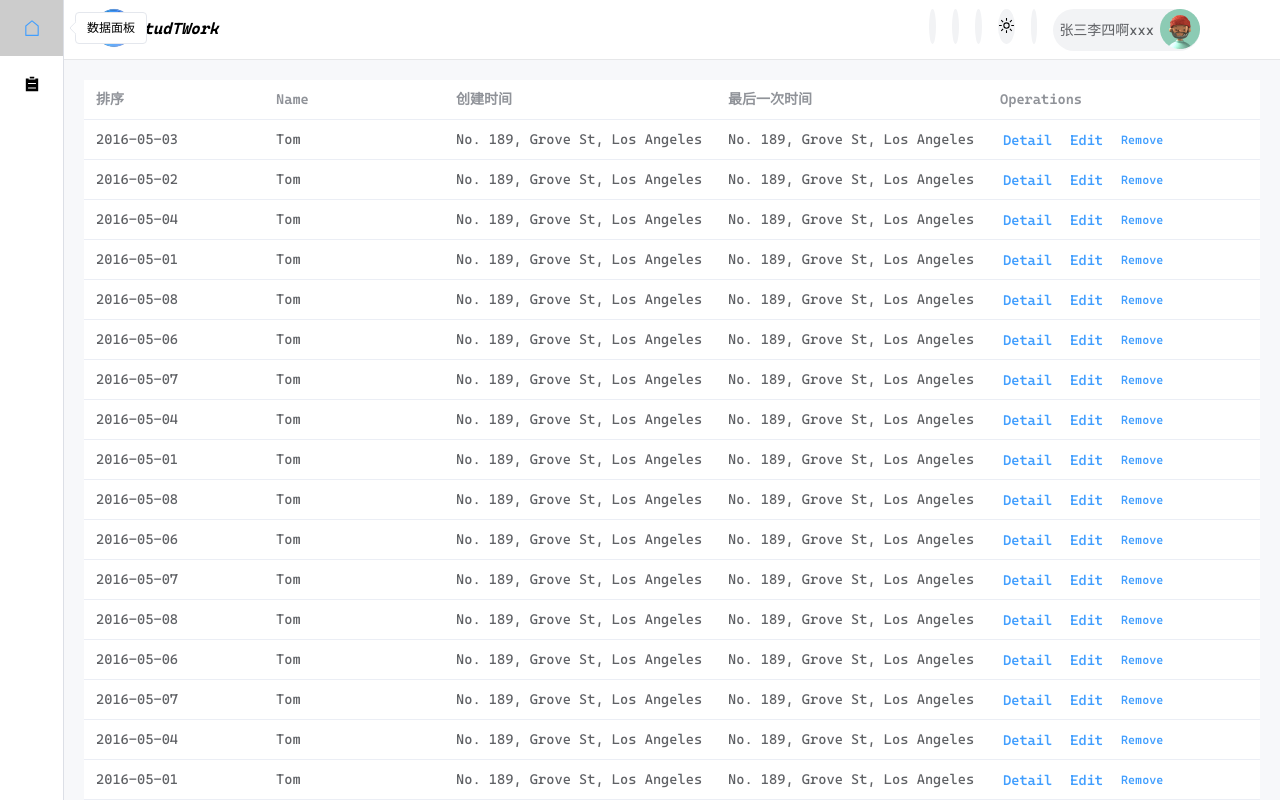
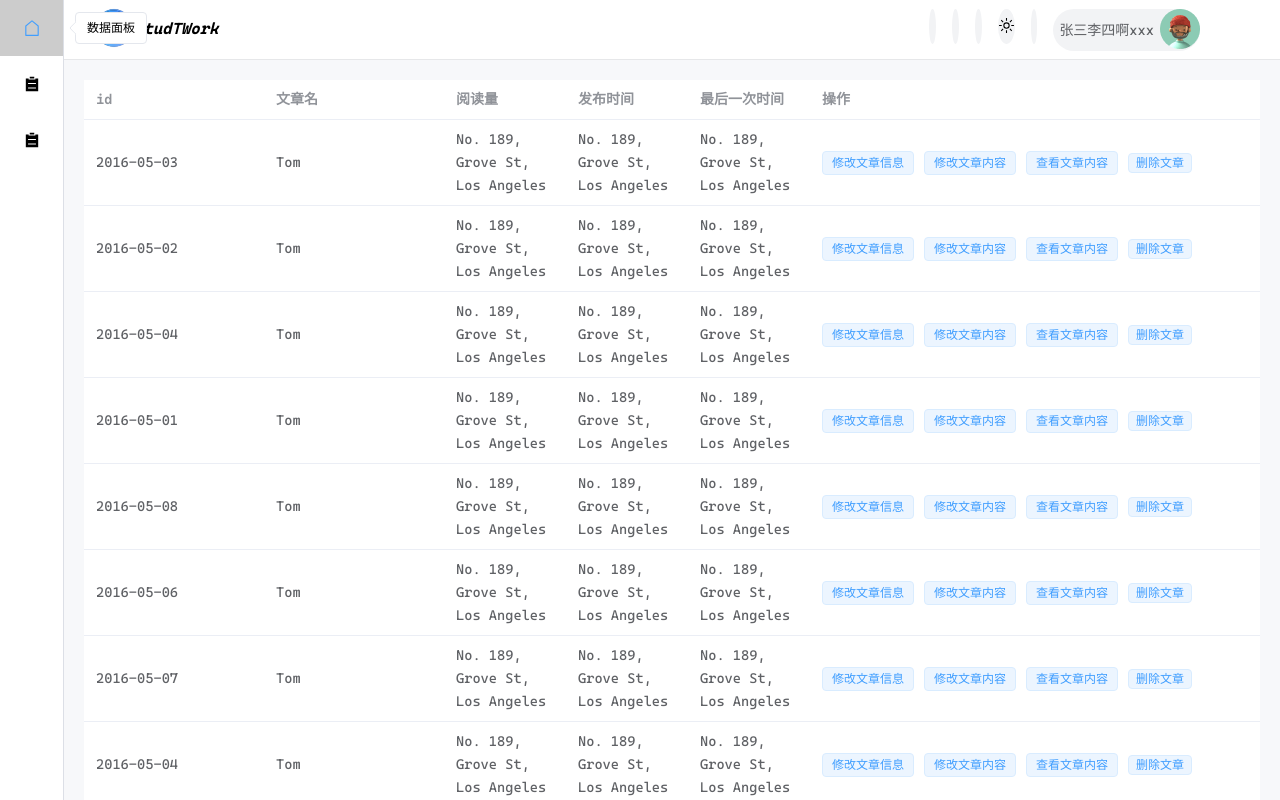
Before and after one commit to CodeGetters/studtworkFrond, a Vue app: page /articleList in a window 1280 px wide. Built offline with nearby package versions, Linux system fonts and the light colour scheme; a web font is replaced by a local one.

Commit message:
feat: ✨ add editarticle page

```diff
--- a/components.d.ts
+++ b/components.d.ts
@@ -27,6 +27,7 @@ declare module "vue" {
     ElSubMenu: (typeof import("element-plus/es"))["ElSubMenu"];
     ElTable: (typeof import("element-plus/es"))["ElTable"];
     ElTableColumn: (typeof import("element-plus/es"))["ElTableColumn"];
+    ElTag: (typeof import("element-plus/es"))["ElTag"];
     RouterLink: (typeof import("vue-router"))["RouterLink"];
     RouterView: (typeof import("vue-router"))["RouterView"];
   }
--- a/package.json
+++ b/package.json
@@ -29,6 +29,8 @@
     }
   },
   "dependencies": {
+    "@bytemd/plugin-gfm": "^1.21.0",
+    "@bytemd/vue-next": "^1.21.0",
     "@vueuse/core": "^10.4.1",
     "apexcharts": "^3.42.0",
     "axios": "^1.5.0",
--- a/src/layouts/base/AsideCom.vue
+++ b/src/layouts/base/AsideCom.vue
@@ -39,6 +39,12 @@ const setCollapse = (): void => {
             <template #title>文章列表</template>
           </el-menu-item>
         </router-link>
+        <router-link to="/editArticle">
+          <el-menu-item index="3">
+            <el-icon><List /></el-icon>
+            <template #title>创建文章</template>
+          </el-menu-item>
+        </router-link>
         <div absolute class="w100% top-96% flex justify-end">
           <div
             v-if="asideCollapse"
--- a/src/layouts/core/MainLayout.vue
+++ b/src/layouts/core/MainLayout.vue
@@ -36,7 +36,7 @@ watch(
             v-loading="loading"
             :style="`background-color: ${mainBgc};`"
           >
-            <router-view />
+            <router-view class="w100% h100%" />
           </el-main>
         </el-container>
       </el-container>
@@ -55,7 +55,7 @@ watch(
             v-loading="loading"
             :style="`background-color: ${mainBgc};`"
           >
-            <router-view />
+            <router-view class="w100% h100%" />
           </el-main>
         </el-container>
       </el-container>
--- a/src/pages/main/ArticleList.vue
+++ b/src/pages/main/ArticleList.vue
@@ -151,22 +151,23 @@ const tableData = ref([
 <template>
   <div id="articleList">
     <el-table :data="tableData" height="850" style="width: 100%">
-      <el-table-column prop="date" label="排序" width="180" />
-      <el-table-column prop="name" label="Name" width="180" />
-      <el-table-column prop="address" label="创建时间" />
+      <el-table-column prop="date" label="id" width="180" />
+      <el-table-column prop="name" label="文章名" width="180" />
+      <el-table-column prop="address" label="阅读量" />
+      <el-table-column prop="address" label="发布时间" />
       <el-table-column prop="address" label="最后一次时间" />
-      <el-table-column label="Operations">
+      <el-table-column label="操作" width="450">
         <template #default="scope">
-          <el-button link type="primary">Detail</el-button>
-          <el-button link type="primary">Edit</el-button>
-          <el-button
-            link
+          <el-tag class="mr10px" type="primary">修改文章信息</el-tag>
+          <el-tag class="mr10px" type="primary">修改文章内容</el-tag>
+          <el-tag class="mr10px" type="primary">查看文章内容</el-tag>
+          <el-tag
             type="primary"
             size="small"
             @click.prevent="deleteRow(scope.$index)"
           >
-            Remove
-          </el-button>
+            删除文章
+          </el-tag>
         </template>
       </el-table-column>
     </el-table>
--- /dev/null
+++ b/src/pages/main/EditArticle.vue
@@ -0,0 +1,78 @@
+<script setup lang="ts">
+import { ref } from "vue";
+import gfm from "@bytemd/plugin-gfm";
+import { Editor } from "@bytemd/vue-next";
+import "bytemd/dist/index.css";
+
+const articleValue = ref<string>("");
+const articleCon = ref<string>("");
+
+const plugins = [gfm()];
+
+const handleChange = (val: string): void => {
+  articleValue.value = val;
+};
+
+const dialogVisible = ref(false);
+</script>
+<template>
+  <div id="editArticle" flex flex-col>
+    <div class="articleInfo w100% h70px flex flex-row items-center bg-#fff">
+      <el-input
+        v-model="articleCon"
+        maxlength="30"
+        placeholder="请输入文章内容"
+        show-word-limit
+        type="text"
+        class="h100%"
+      />
+      <div class="buttonGroup w20% mx20px">
+        <el-button>草稿箱</el-button>
+        <el-button>发布</el-button>
+        <el-button
+          ><div i-basil:exchange-solid @click="dialogVisible = true"
+        /></el-button>
+      </div>
+    </div>
+    <div class="articleCenter w100%">
+      <Editor
+        class="w100% h100%"
+        :value="articleValue"
+        :plugins="plugins"
+        @change="handleChange"
+      />
+    </div>
+    <el-dialog v-model="dialogVisible" title="切换为富文本编辑器" width="30%">
+      <span>切换写作模式后，当前内容不会迁移，但会自动保存为草稿。</span>
+      <template #footer>
+        <span class="dialog-footer">
+          <el-button @click="dialogVisible = false">取消</el-button>
+          <el-button type="primary" @click="dialogVisible = false">
+            确定
+          </el-button>
+        </span>
+      </template>
+    </el-dialog>
+  </div>
+</template>
+
+<style lang="scss" scoped>
+.articleInfo {
+  :deep(.el-input__wrapper, .is-focus) {
+    height: 100%;
+    outline: none;
+    border: none;
+    border-image-width: 0;
+    box-shadow: none;
+    font-size: 25px;
+  }
+}
+
+.articleCenter {
+  height: calc(100% - 70px);
+
+  :deep(.bytemd) {
+    height: 100%;
+  }
+}
+</style>
--- a/src/router/index.ts
+++ b/src/router/index.ts
@@ -23,6 +23,13 @@ const routes: Array<RouteRecordRaw> = [
           pageTitle: "ArticleList",
         },
         component: () => import("@/pages/main/ArticleList.vue"),
+      },
+      {
+        path: "/editArticle",
+        meta: {
+          pageTitle: "EditArticle",
+        },
+        component: () => import("@/pages/main/EditArticle.vue"),
       },
     ],
   },
```
Also changed, not shown: 1 other file (tests, documents, lock files or other folders).
